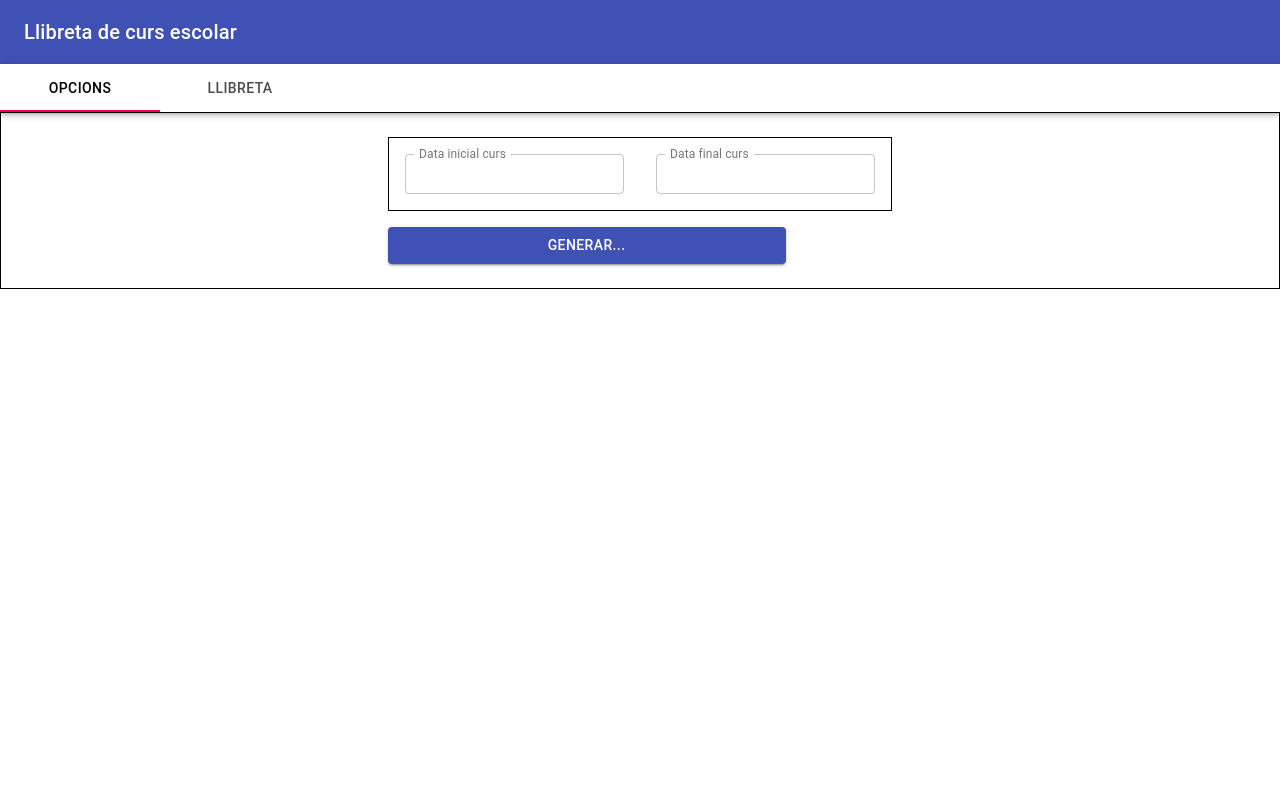
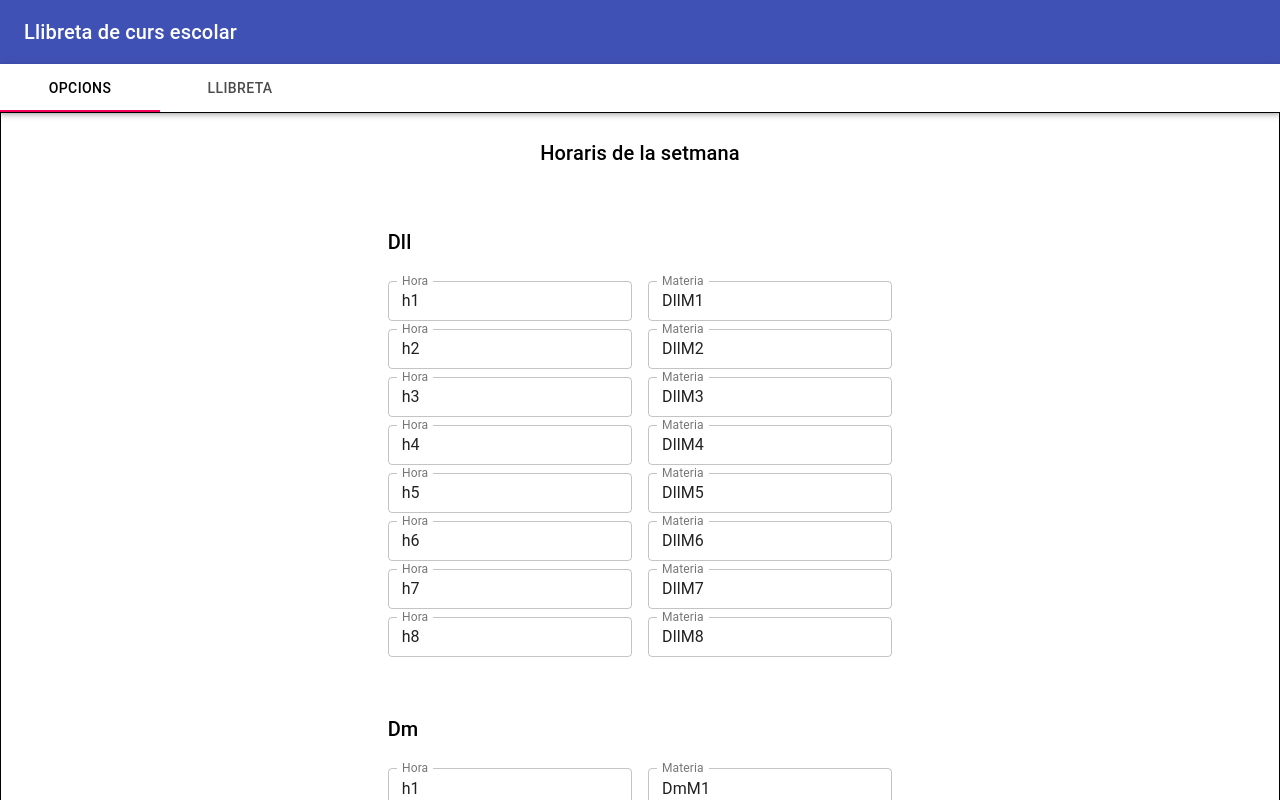
Before and after one commit to jmg1340/llibreta_curs, a React (Create React App) app: page / in a window 1280 px wide. Shown: the top 800 px of the page. Built offline with nearby package versions, Linux system fonts and the light colour scheme.

Commit message:
commit 4

```diff
--- a/src/components/Opcions.jsx
+++ b/src/components/Opcions.jsx
@@ -24,59 +24,8 @@ class Opcions extends Component {
 	state = {
 		dataInici : '',
 		dataFinal : '',
-		festius: [ "11/9", "12/10", "11/1", "6/12", "8/12", "1/5", "24/6"	],
-		horaris: {
-			Dll: [
-				{hora1: 'h1', materia1: 'DllM1'},
-				{hora2: 'h2', materia2: 'DllM2'},
-				{hora3: 'h3', materia3: 'DllM3'},
-				{hora4: 'h4', materia4: 'DllM4'},
-				{hora5: 'h5', materia5: 'DllM5'},
-				{hora6: 'h6', materia6: 'DllM6'},
-				{hora7: 'h7', materia7: 'DllM7'},
-				{hora8: 'h8', materia8: 'DllM8'},
-			],
-			Dm:  [
-				{hora1: 'h1', materia1: 'DmM1'},
-				{hora2: 'h2', materia2: 'DmM2'},
-				{hora3: 'h3', materia3: 'DmM3'},
-				{hora4: 'h4', materia4: 'DmM4'},
-				{hora5: 'h5', materia5: 'DmM5'},
-				{hora6: 'h6', materia6: 'DmM6'},
-				{hora7: 'h7', materia7: 'DmM7'},
-				{hora8: 'h8', materia8: 'DmM8'},
-			],
-			Dcr: [
-				{hora1: 'h1', materia1: 'DcrM1'},
-				{hora2: 'h2', materia2: 'DcrM2'},
-				{hora3: 'h3', materia3: 'DcrM3'},
-				{hora4: 'h4', materia4: 'DcrM4'},
-				{hora5: 'h5', materia5: 'DcrM5'},
-				{hora6: 'h6', materia6: 'DcrM6'},
-				{hora7: 'h7', materia7: 'DcrM7'},
-				{hora8: 'h8', materia8: 'DcrM8'},
-			],
-			Dj:  [
-				{hora1: 'h1', materia1: 'DjM1'},
-				{hora2: 'h2', materia2: 'DjM2'},
-				{hora3: 'h3', materia3: 'DjM3'},
-				{hora4: 'h4', materia4: 'DjM4'},
-				{hora5: 'h5', materia5: 'DjM5'},
-				{hora6: 'h6', materia6: 'DjM6'},
-				{hora7: 'h7', materia7: 'DjM7'},
-				{hora8: 'h8', materia8: 'DjM8'},
-			],
-			Dv:  [
-				{hora1: 'h1', materia1: 'DvM1'},
-				{hora2: 'h2', materia2: 'DvM2'},
-				{hora3: 'h3', materia3: 'DvM3'},
-				{hora4: 'h4', materia4: 'DvM4'},
-				{hora5: 'h5', materia5: 'DvM5'},
-				{hora6: 'h6', materia6: 'DvM6'},
-				{hora7: 'h7', materia7: 'DvM7'},
-				{hora8: 'h8', materia8: 'DvM8'},
-			]
-		}
+		festius: [],
+		horaris: {}
 	}
 
 
@@ -149,13 +98,17 @@ class Opcions extends Component {
 		this.setState({dataFinal: vDataFinal})
 	}
 
+	guardarFestius = (vFestius) => {
+		this.setState({festius: vFestius})
+	}
+
 	OpcsRng = React.createRef()
+	OpcsFsts = React.createRef()
 	generarPDF = (event) => {
 		event.preventDefault()
 
-		console.log("No s'ha reiniciat")
-		console.log(this.OpcsRng.current)
 		this.OpcsRng.current.guardar()
+		this.OpcsFsts.current.guardar()
 
 	}
 
@@ -166,10 +119,9 @@ class Opcions extends Component {
 		return (
 
 			<form className={classes.root} noValidate autoComplete="off" onSubmit={this.generarPDF}>
-				{/* <OpcionsRang dataInici={ dataInici } dataFinal={ dataFinal } guardarDates={ guardarDates }/> */}
-				<OpcionsRang ref={this.OpcsRng}   guardarDates={ this.guardarDates }/>
-				{/* <OpcionsFestius festius={ festius } /> */}
-				{/* <OpcionsHoraris horaris={ horaris } /> */}
+				{/* <OpcionsRang ref={this.OpcsRng}  guardarDates={ this.guardarDates }/>
+				<OpcionsFestius ref={this.OpcsFsts}  guardarFestius={ this.guardarFestius }/> */}
+				<OpcionsHoraris  />
 
 				<Button type="submit" color="primary" variant="contained" onSubmit={this.generarPDF}>Generar...</Button>
 			</form>
--- a/src/components/OpcionsFestius.jsx
+++ b/src/components/OpcionsFestius.jsx
@@ -1,6 +1,6 @@
-import React, {useState} from "react";
-import { Grid, TextField, Button, makeStyles, TableContainer, Paper, Table, TableHead, TableBody, TableCell, TableRow} from "@material-ui/core"
-
+import React, {useState, Component} from "react";
+import { Grid, TextField, Button, IconButton, makeStyles, TableContainer, Paper, Table, TableHead, TableBody, TableCell, TableRow, withStyles} from "@material-ui/core"
+import DeleteIcon from '@material-ui/icons/Delete';
 
 const columns = [
   {
@@ -20,7 +20,7 @@ const columns = [
 
 
 
-const useStyles = makeStyles((theme) => ({
+const styles = (theme) => ({
   clOpcionsF: {
     '& > *': {
       margin: theme.spacing(1),
@@ -30,18 +30,44 @@ const useStyles = makeStyles((theme) => ({
 		marginBottom: '5ch'
   },
 
-}));
+});
 
 
 
 
-export default function OpcionsRang (props) {
+class OpcionsFestius extends Component {
 
-	  const classes = useStyles();
 
-		const [nouFestiu, setNouFestiu] = useState('')
+	state = {
+		nouFestiu : '',
+		festius : [ "11/9", "12/10", "11/1", "6/12", "8/12", "1/5", "24/6" ],
 
-		const rows = props.festius.map( (festiu) => { return {"festiu": festiu} })
+	}
+
+
+
+
+	methodToOnChange = (event) => { this.setState({ nouFestiu : event.target.value }) }
+	guardar = () => { this.props.guardarFestius( this.state.festius ) }
+	afegir = () => {
+			this.setState({ festius : [ ...this.state.festius, this.state.nouFestiu ],
+											nouFestiu: ''
+			})
+	}
+	eliminarFestiu = row => {
+		console.log(`Eliminant festiu amb ID: ${row.id}`)
+		this.setState({ festius: this.state.festius.filter( (festiu, index) =>{
+			console.log(row.id)
+			return row.id != index
+		} )})
+	}
+
+
+
+
+
+	render() {
+		const { classes } = this.props;
 
 		return (
 			<Grid
@@ -64,10 +90,15 @@ export default function OpcionsRang (props) {
 					InputLabelProps={{
 							shrink: true,
 					}}
-					value={nouFestiu}
+					value={this.state.nouFestiu}
+					onChange={this.methodToOnChange}
 				/>
 
-				<Button variant="contained" color="primary">
+				<Button
+					variant="contained"
+					color="primary"
+					onClick={this.afegir}
+				>
 					afegir
 				</Button>
 
@@ -84,12 +115,18 @@ export default function OpcionsRang (props) {
 							</TableRow>
 						</TableHead>
 						<TableBody>
-							{rows.map((row, index) => (
+							{
+								this.state.festius.map( (festiu, index ) => { return {'id': index, "festiu": festiu} })
+								.map((row, index) => (
 								<TableRow key={index}>
 									<TableCell key="row" component="th" scope="row">
 										{row.festiu}
 									</TableCell>
-									<TableCell align="center"></TableCell>
+									<TableCell align="center">
+										<IconButton aria-label="delete" size="small" onClick={ () => this.eliminarFestiu(row) }>
+											<DeleteIcon color="secondary" />
+										</IconButton>
+									</TableCell>
 								</TableRow>
 							))}
 						</TableBody>
@@ -100,5 +137,8 @@ export default function OpcionsRang (props) {
 
 			</Grid>
 		)
+	}
+}
 
-}
+
+export default withStyles(styles)(OpcionsFestius)
--- a/src/components/OpcionsHorari.jsx
+++ b/src/components/OpcionsHorari.jsx
@@ -1,9 +1,9 @@
-import React from "react";
-import { Grid, TextField, makeStyles,Typography } from "@material-ui/core"
+import React, { Component } from "react";
+import { withStyles, Grid, TextField, makeStyles,Typography } from "@material-ui/core"
 
 
 
-const useStyles = makeStyles((theme) => ({
+const styles = (theme) => ({
   root: {
     '& > *': {
       margin: theme.spacing(1),
@@ -13,14 +13,32 @@ const useStyles = makeStyles((theme) => ({
 		// marginBottom: '5ch'
   },
 
-}));
+});
 
 
 
 
-export default function OpcionsHorari (props) {
-	const classes = useStyles();
+class OpcionsHorari extends Component {
 
+
+	methodToOnChange = (evt) => {
+		const index = this.state.horari.indexOf(evt.target)
+		console.log(`Index: ${index}`)
+		// console.log( evt.target.name, evt.target.value )
+		// this.props.guardaValor( evt.target.name, evt.target.value )
+		this.props.onChange ({
+			diaSetmana: this.props.diaSetmana,
+			index: index,
+			camp: evt.target.name,
+			valor: evt.target.value
+		})
+	}
+
+
+
+
+	render() {
+		const { classes } = this.props;
 		return (
 			<div>
 
@@ -29,7 +47,7 @@ export default function OpcionsHorari (props) {
 					color="initial"
 					style={{marginTop: '5ch', marginBottom: '2ch'}}
 					>
-					{props.diaSetmana}
+						{this.props.diaSetmana}
 					</Typography>
 
 				<Grid
@@ -44,7 +62,7 @@ export default function OpcionsHorari (props) {
 				>
 
 					{
-					props.horari.map( (objHoraMateria, index) => {
+						this.props.horari.map( (objHoraMateria, index) => {
 
 							return (
 
@@ -61,7 +79,7 @@ export default function OpcionsHorari (props) {
 								>
 
 									<TextField
-									name="hora{index}"
+										name={`hora${index + 1}`}
 										label="Hora"
 										variant="outlined"
 										size="small"
@@ -69,10 +87,11 @@ export default function OpcionsHorari (props) {
 												shrink: true,
 										}}
 										value={objHoraMateria[`hora${index + 1}`]}
+										onChange={ this.methodToOnChange }
 									/>
 
 									<TextField
-									name="hora{index}"
+										name={`materia${index + 1}`}
 										label="Materia"
 										variant="outlined"
 										size="small"
@@ -80,6 +99,7 @@ export default function OpcionsHorari (props) {
 												shrink: true,
 										}}
 										value={objHoraMateria[`materia${index + 1}`]}
+										onChange={ this.methodToOnChange }
 									/>
 
 
@@ -95,7 +115,10 @@ export default function OpcionsHorari (props) {
 				</Grid>
 			</div>
 
+		)
+	}
+
+}
 
 
-	)
-}
+export default withStyles(styles)(OpcionsHorari)
--- a/src/components/OpcionsHoraris.jsx
+++ b/src/components/OpcionsHoraris.jsx
@@ -1,9 +1,76 @@
-import React from "react";
+import React, { Component } from "react";
 import { Grid, Typography } from "@material-ui/core"
 
 import OpcionsHorari from "./OpcionsHorari.jsx"
 
-export default function OpcionsRang (props){
+class OpcionsHoraris extends Component {
+
+	state = {
+		horaris: {
+			Dll: [
+				{hora1: 'h1', materia1: 'DllM1'},
+				{hora2: 'h2', materia2: 'DllM2'},
+				{hora3: 'h3', materia3: 'DllM3'},
+				{hora4: 'h4', materia4: 'DllM4'},
+				{hora5: 'h5', materia5: 'DllM5'},
+				{hora6: 'h6', materia6: 'DllM6'},
+				{hora7: 'h7', materia7: 'DllM7'},
+				{hora8: 'h8', materia8: 'DllM8'},
+			],
+			Dm:  [
+				{hora1: 'h1', materia1: 'DmM1'},
+				{hora2: 'h2', materia2: 'DmM2'},
+				{hora3: 'h3', materia3: 'DmM3'},
+				{hora4: 'h4', materia4: 'DmM4'},
+				{hora5: 'h5', materia5: 'DmM5'},
+				{hora6: 'h6', materia6: 'DmM6'},
+				{hora7: 'h7', materia7: 'DmM7'},
+				{hora8: 'h8', materia8: 'DmM8'},
+			],
+			Dcr: [
+				{hora1: 'h1', materia1: 'DcrM1'},
+				{hora2: 'h2', materia2: 'DcrM2'},
+				{hora3: 'h3', materia3: 'DcrM3'},
+				{hora4: 'h4', materia4: 'DcrM4'},
+				{hora5: 'h5', materia5: 'DcrM5'},
+				{hora6: 'h6', materia6: 'DcrM6'},
+				{hora7: 'h7', materia7: 'DcrM7'},
+				{hora8: 'h8', materia8: 'DcrM8'},
+			],
+			Dj:  [
+				{hora1: 'h1', materia1: 'DjM1'},
+				{hora2: 'h2', materia2: 'DjM2'},
+				{hora3: 'h3', materia3: 'DjM3'},
+				{hora4: 'h4', materia4: 'DjM4'},
+				{hora5: 'h5', materia5: 'DjM5'},
+				{hora6: 'h6', materia6: 'DjM6'},
+				{hora7: 'h7', materia7: 'DjM7'},
+				{hora8: 'h8', materia8: 'DjM8'},
+			],
+			Dv:  [
+				{hora1: 'h1', materia1: 'DvM1'},
+				{hora2: 'h2', materia2: 'DvM2'},
+				{hora3: 'h3', materia3: 'DvM3'},
+				{hora4: 'h4', materia4: 'DvM4'},
+				{hora5: 'h5', materia5: 'DvM5'},
+				{hora6: 'h6', materia6: 'DvM6'},
+				{hora7: 'h7', materia7: 'DvM7'},
+				{hora8: 'h8', materia8: 'DvM8'},
+			]
+		}
+
+	}
+
+	guardaValor = (obj) => {
+		console.log( "estic a guarda Valor" )
+		console.log(obj)
+		console.log( `this.state.horaris[${obj.diaSetmana}][${obj.camp}]` )
+		console.log( this.state.horaris[obj.diaSetmana][obj.index][obj.camp] )
+		this.setState({ [ this.state.horaris[obj.diaSetmana][obj.index][obj.camp] ] : obj.valor})
+	}
+
+
+	render() {
 		return (
 			<Grid
 				container
@@ -19,14 +86,19 @@ export default function OpcionsRang (props){
 
 				<Typography variant="h6" color="initial">Horaris de la setmana</Typography>
 
-			<OpcionsHorari diaSetmana="Dilluns" horari={props.horaris.Dll} />
-			<OpcionsHorari diaSetmana="Dimarts" horari={props.horaris.Dm} />
-			<OpcionsHorari diaSetmana="Dimecres" horari={props.horaris.Dcr} />
-			<OpcionsHorari diaSetmana="Dijous" horari={props.horaris.Dj} />
-			<OpcionsHorari diaSetmana="Divendres" horari={props.horaris.Dv} />
+				<OpcionsHorari diaSetmana="Dll" horari={this.state.horaris.Dll} onChange={(obj) => this.guardaValor(obj)} />
+				<OpcionsHorari diaSetmana="Dm" horari={this.state.horaris.Dm} onChange={this.guardaValor} />
+				<OpcionsHorari diaSetmana="Dcr" horari={this.state.horaris.Dcr} onChange={this.guardaValor} />
+				<OpcionsHorari diaSetmana="Dj" horari={this.state.horaris.Dj} onChange={this.guardaValor} />
+				<OpcionsHorari diaSetmana="Dv" horari={this.state.horaris.Dv} onChange={this.guardaValor} />
 
 
 			</Grid>
 		)
 
 	}
+
+}
+
+
+export default OpcionsHoraris
```
Lines whose indentation alone changed are shown as unchanged.
